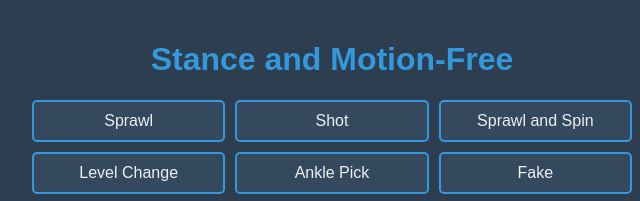
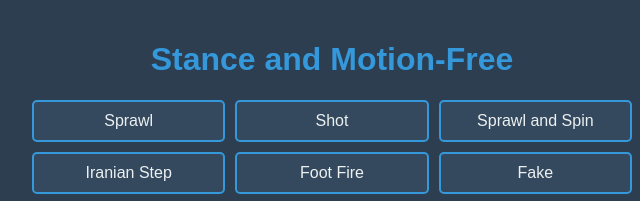
Before and after one commit to ellyhonig/stance-motion-free, a plain HTML site: page index.html in a window 1280 px wide. Shown: the top 201 px of the page, 308-948 px from the left. Drawn offline with Linux system fonts and the light colour scheme.

Commit message:
Update index.html

```diff
--- a/index.html
+++ b/index.html
@@ -106,8 +106,8 @@
             <div class="move-item" data-move="Sprawl">Sprawl</div>
             <div class="move-item" data-move="Shot">Shot</div>
             <div class="move-item" data-move="Sprawl and Spin">Sprawl and Spin</div>
-            <div class="move-item" data-move="Level Change">Level Change</div>
-            <div class="move-item" data-move="Ankle Pick">Ankle Pick</div>
+            <div class="move-item" data-move="Iranian Step">Iranian Step</div>
+            <div class="move-item" data-move="Foot Fire">Foot Fire</div>
             <div class="move-item" data-move="Fake">Fake</div>
             <div class="move-item" data-move="Pepsi">Pepsi</div>
             <div class="move-item" data-move="Down Block">Down Block</div>
```
